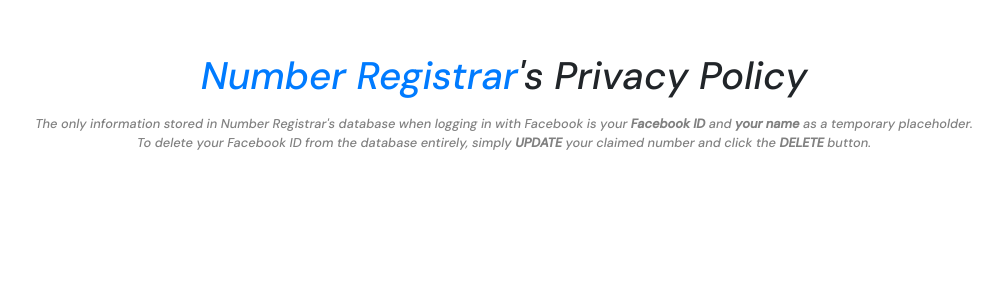
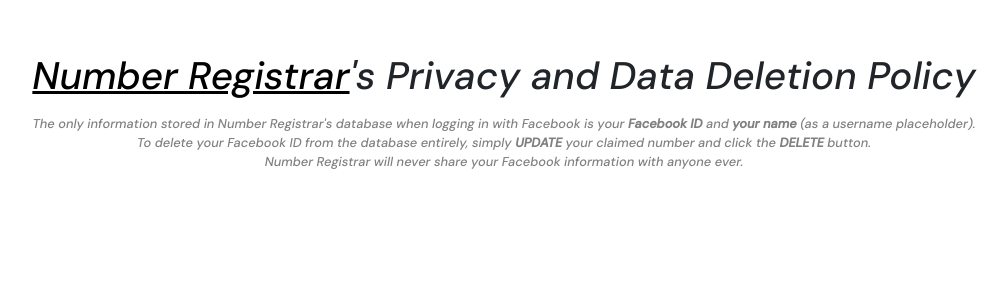
Before and after one commit to marcos-acosta/num-registrar-frontend, a React (Create React App) app: page /privacy in a window 1280 px wide. Shown: the top 300 px of the page, without its empty margins (136-1144 px from the left). Built offline with nearby package versions, Linux system fonts and the light colour scheme; no server answers.

Commit message:
Updated privacy policy

```diff
--- a/src/App.tsx
+++ b/src/App.tsx
@@ -12,10 +12,11 @@
 function App() {
   const userObject = useContext(myContext);
   return (
+    <>
       <BrowserRouter>
+        <Route path="/privacy" component={PrivacyPage} />
         <Route path="/edit/:id" exact component={UpdateUser} />
         <Route path="/add/:number" exact component={AddUser} />
-      <Route path="/privacy" exact component={PrivacyPage} />
         <div className={styles.bodyDiv}></div>
         <Switch>
           {
@@ -24,6 +25,7 @@
           <Route path="/" exact component={Homepage} />
         </Switch>
       </BrowserRouter>
+    </>
   );
 }
 
--- a/src/Components/Homepage/Homepage.tsx
+++ b/src/Components/Homepage/Homepage.tsx
@@ -95,7 +95,6 @@
     return (
       <div>
         <Navbar />
-        <Link to="/privacy">Privacy</Link>
         <div className={styles.centerText}>
           <h1> <b>Natural Number Registrar</b> </h1>
         </div>
--- a/src/Components/Navbar/Navbar.tsx
+++ b/src/Components/Navbar/Navbar.tsx
@@ -22,6 +22,7 @@
   return (
     <div className={styles.navBarWrapper}>
       <ul className={styles.navBar}>
+        <li><Link to="/privacy" className="mr-5">privacy</Link></li>
         {
           userObject ?
             (<li onClick={logout} className="mr-5">log out</li>) :
--- a/src/Components/PrivacyPage/PrivacyPage.tsx
+++ b/src/Components/PrivacyPage/PrivacyPage.tsx
@@ -1,5 +1,6 @@
 import React from 'react';
 import { Link } from 'react-router-dom';
+import globalStyles from "./../../GlobalStyles.module.css";
 import styles from './PrivacyPage.module.css';
 
 export default function PrivacyPage() {
@@ -7,12 +8,14 @@
   return (
     <>
       <div className={`${styles.bigText} mt-5`}>
-        <Link to={"/"}>Number Registrar</Link>'s Privacy Policy
+        <Link to={"/"} className={globalStyles.blackLink}><u>Number Registrar</u></Link>'s Privacy and Data Deletion Policy
       </div>
       <div className={`${styles.detailText} mt-2`}>
-        The only information stored in Number Registrar's database when logging in with Facebook is your <b>Facebook ID</b> and <b>your name</b> as a temporary placeholder.
+        The only information stored in Number Registrar's database when logging in with Facebook is your <b>Facebook ID</b> and <b>your name</b> (as a username placeholder).
         <br/>
         To delete your Facebook ID from the database entirely, simply <b>UPDATE</b> your claimed number and click the <b>DELETE</b> button.
+        <br/>
+        Number Registrar will never share your Facebook information with anyone ever.
       </div>
     </>
   )
--- a/src/GlobalStyles.module.css
+++ b/src/GlobalStyles.module.css
@@ -25,3 +25,11 @@
 .bodyDiv {
     padding-top: 1vw;
 }
+
+.blackLink {
+  color: rgb(0, 0, 0);
+}
+
+.blackLink:hover {
+  color: rgb(0, 0, 0);
+}
```
Lines whose indentation alone changed are shown as unchanged.
